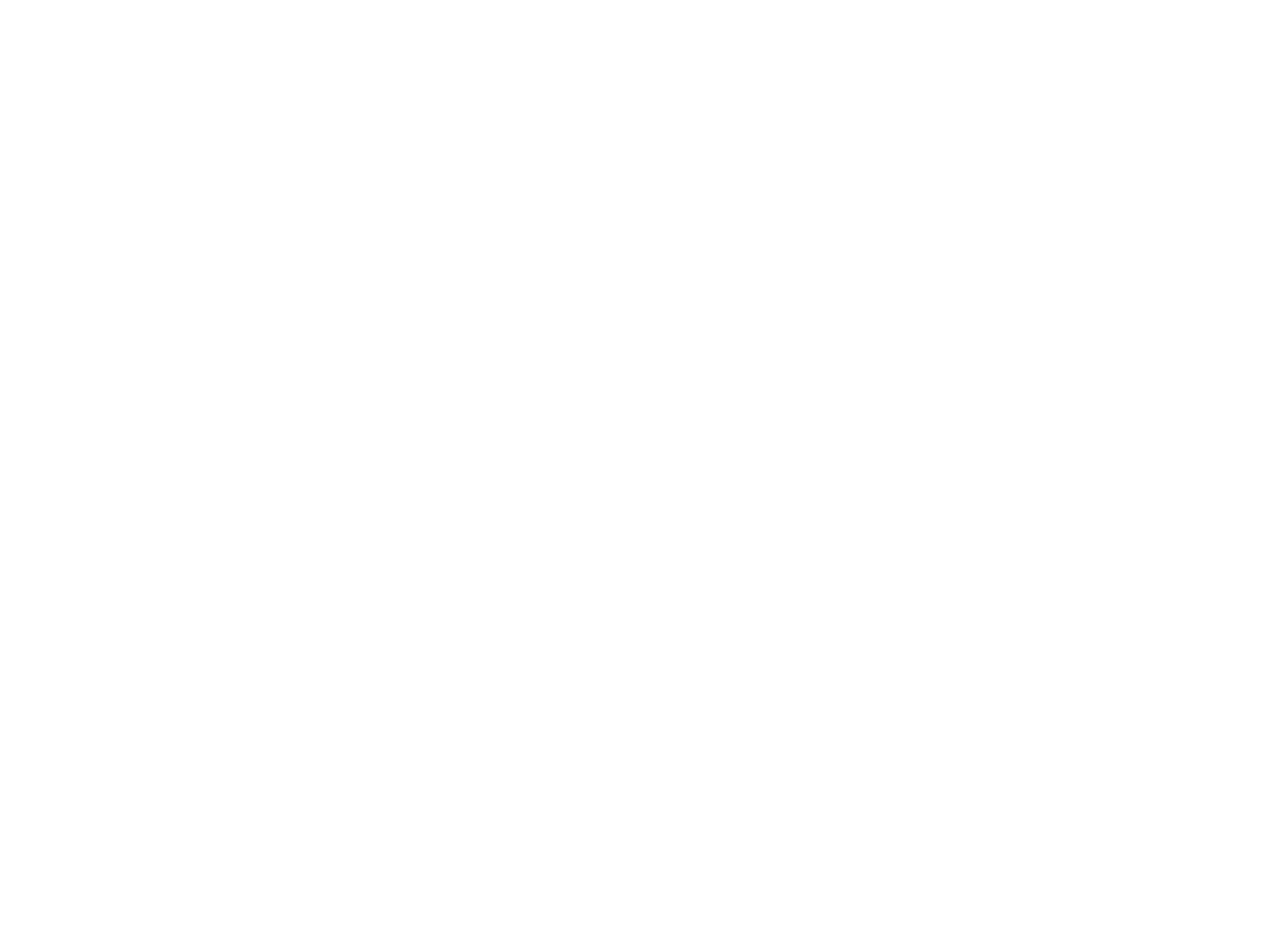
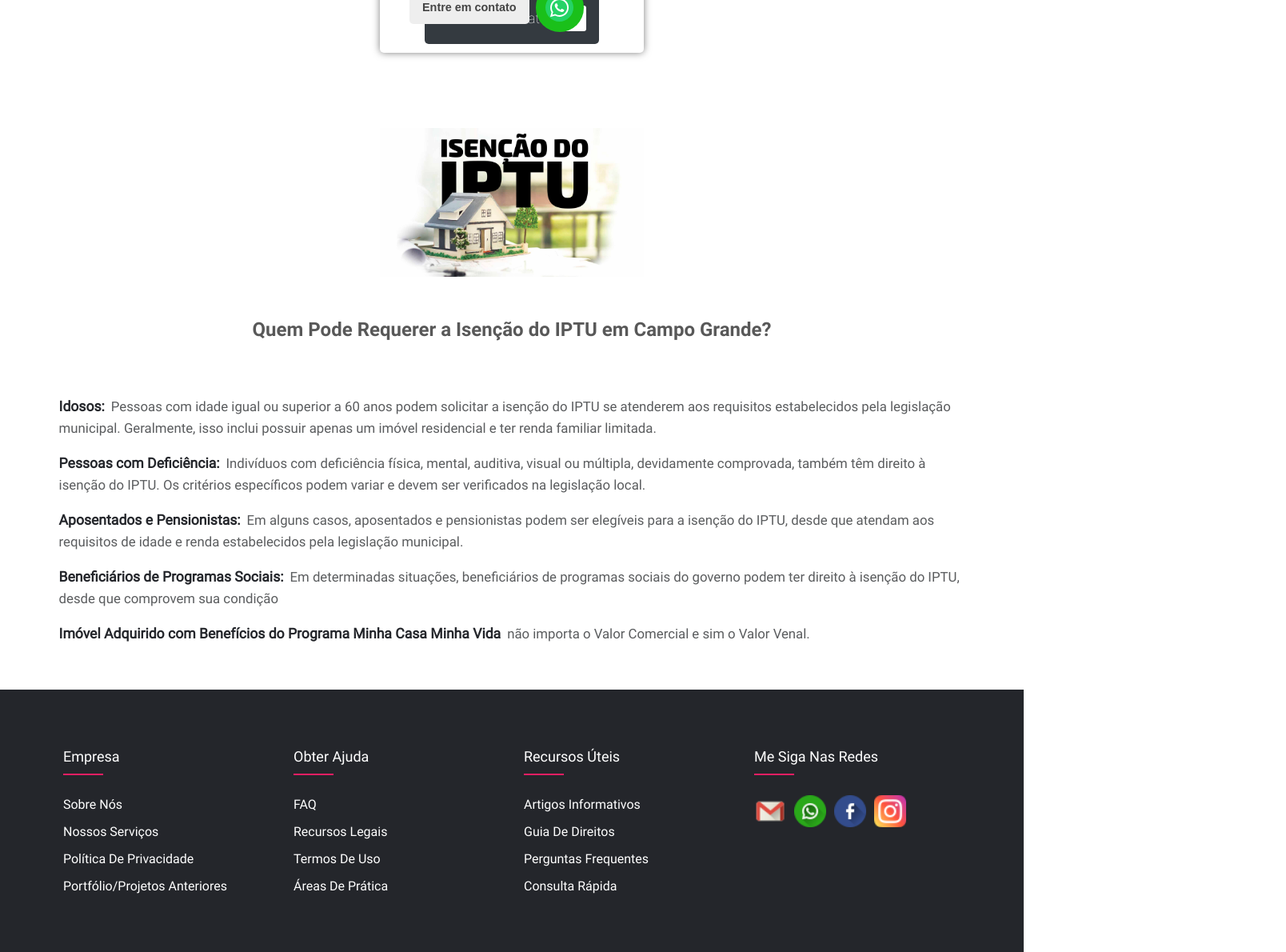
Before and after one commit to felipemali/Advocacy, a React (Vite) app: page /artigos in a window 1280 px wide. Before the commit this address had no page. Shown: the part 720-1910 px from the top of the page at 80% size, 1608 px wide, since content can reach past the window. Before the commit the page ends 800 px from the top, so only its background shows below. Built offline with nearby package versions, Linux system fonts and the light colour scheme.

Commit message:
news changes

```diff
--- a/index.html
+++ b/index.html
@@ -8,6 +8,15 @@
     />
     <link rel="icon" href="./src/assets/img/favicon.ico" type="image/x-icon" />
 
+    <script type="application/ld+json">
+      {
+        "@context": "https://schema.org",
+        "@type": "Organization",
+        "name": "RegisLopes",
+        "url": "https://www.regislopes.com",
+        "logo": "https://drive.google.com/file/d/16H8WTwpkJ3CDAJoqAJ8kgG_abB5se9Sx/view"
+      }
+    </script>
     <title>Advocacia Lopes</title>
   </head>
   <body>
--- a/src/components/ArticleComponent/index.tsx
+++ b/src/components/ArticleComponent/index.tsx
@@ -8,7 +8,7 @@
 const ArticleComponent = ({ title, date, img }: Article) => {
   return (
     <article className="article-iptu-container">
-      <Link to="/articles">
+      <Link to="/artigos">
         <div className="iptu">
           <div className="container-iptu-img">
             <img src={img} alt="" />
@@ -17,7 +17,7 @@
             <h5>Artigos</h5>
             <p>{title}</p>
             <span>
-              <img width={20} src={calendar} alt="" />
+              <img width={20} src={calendar} alt="calendar" />
               {date}
             </span>
 
--- a/src/components/ContentArticle/index.tsx
+++ b/src/components/ContentArticle/index.tsx
@@ -14,7 +14,7 @@
   return (
     <div className="content-article" ref={contentRef}>
       <div className="container-img">
-        <img src={article.imgLarge} alt="" />
+        <img src={article.imgLarge} alt="imagem IPTU" />
       </div>
       <div className="container-title">
         <h1>{article.title}</h1>
--- a/src/helpers/companyFooter.ts
+++ b/src/helpers/companyFooter.ts
@@ -2,5 +2,5 @@
   { name: "sobre nós" },
   { name: "nossos serviços" },
   { name: "política de Privacidade" },
-  { name: "Programa de Afiliados" },
+  { name: "Portfólio/Projetos Anteriores" },
 ];
--- a/src/helpers/iconsMedia.ts
+++ b/src/helpers/iconsMedia.ts
@@ -6,7 +6,7 @@
   {
     name: "gmail",
     icon: gmail,
-    link: "#",
+    link: "mailto:regisjuridico@hotmail.com",
   },
   {
     name: "whatsapp",
--- a/src/routes.tsx
+++ b/src/routes.tsx
@@ -10,7 +10,7 @@
     element: <Home />,
   },
   {
-    path: "/articles",
+    path: "/artigos",
     element: <Articles />,
   },
 ];
```
Also changed, not shown: src/assets/img/logomarca.png (added).
